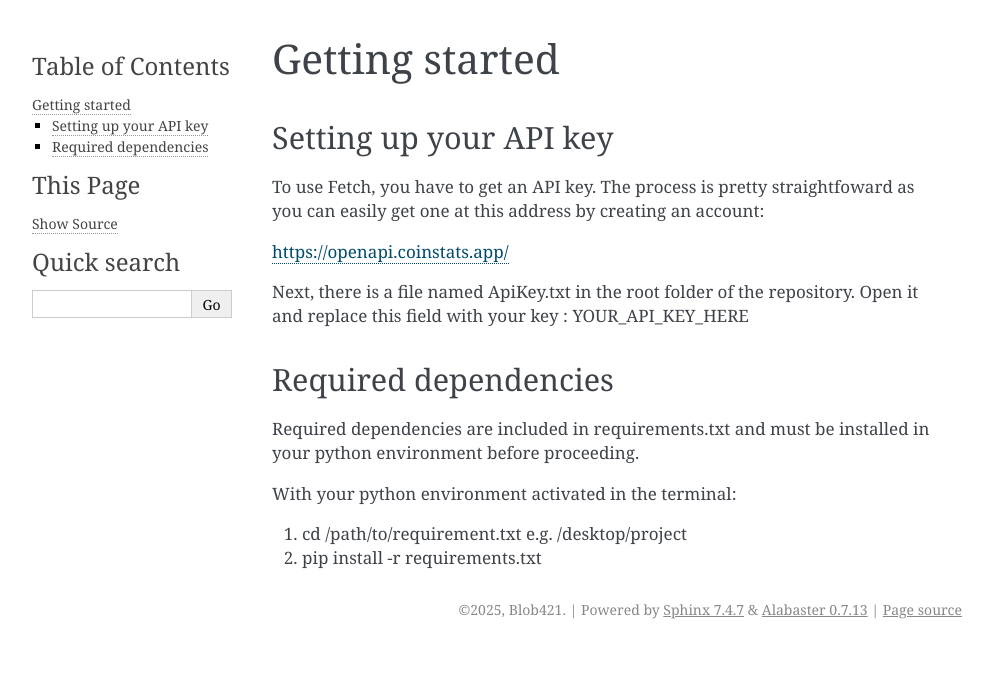
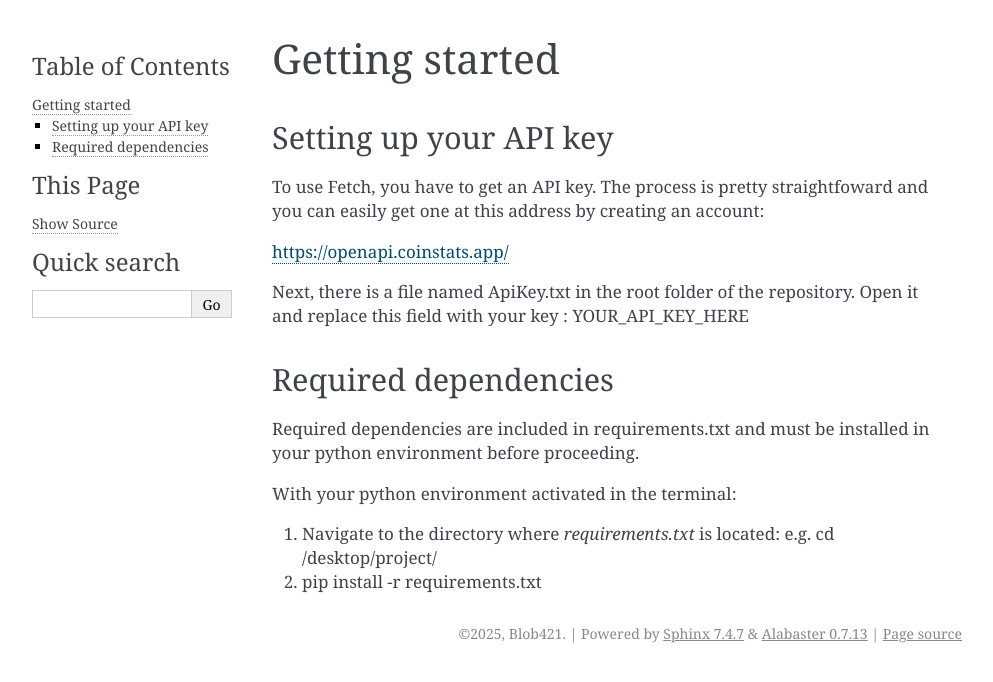
Before and after one commit to blob421/Fetch, a Sphinx documentation site: the page built from docs/instructions.rst, in a window 1280 px wide. Shown: the top 682 px of the page, without its empty margins (148-1141 px from the left). Built offline with Sphinx 7.4.7, drawn with Linux system fonts in a browser that asks for light colours.

Commit message:
updated docs

```diff
--- a/docs/instructions.rst
+++ b/docs/instructions.rst
@@ -4,10 +4,9 @@ Getting started
 Setting up your API key
 -----------------------
 To use Fetch, you have to get an API key. The process is pretty straightfoward
-as you can easily get one at this address by creating an account:
+and you can easily get one at this address by creating an account:
 
 https://openapi.coinstats.app/
-
 
 Next, there is a file named ApiKey.txt in the root folder of the repository.
 Open it and replace this field with your key : YOUR_API_KEY_HERE
@@ -20,5 +19,5 @@ in your python environment before proceeding.
 
 With your python environment activated in the terminal:
 
-1. cd /path/to/requirement.txt        e.g. /desktop/project
+1. Navigate to the directory where `requirements.txt` is located:   e.g. cd /desktop/project/
 2. pip install -r requirements.txt
```
